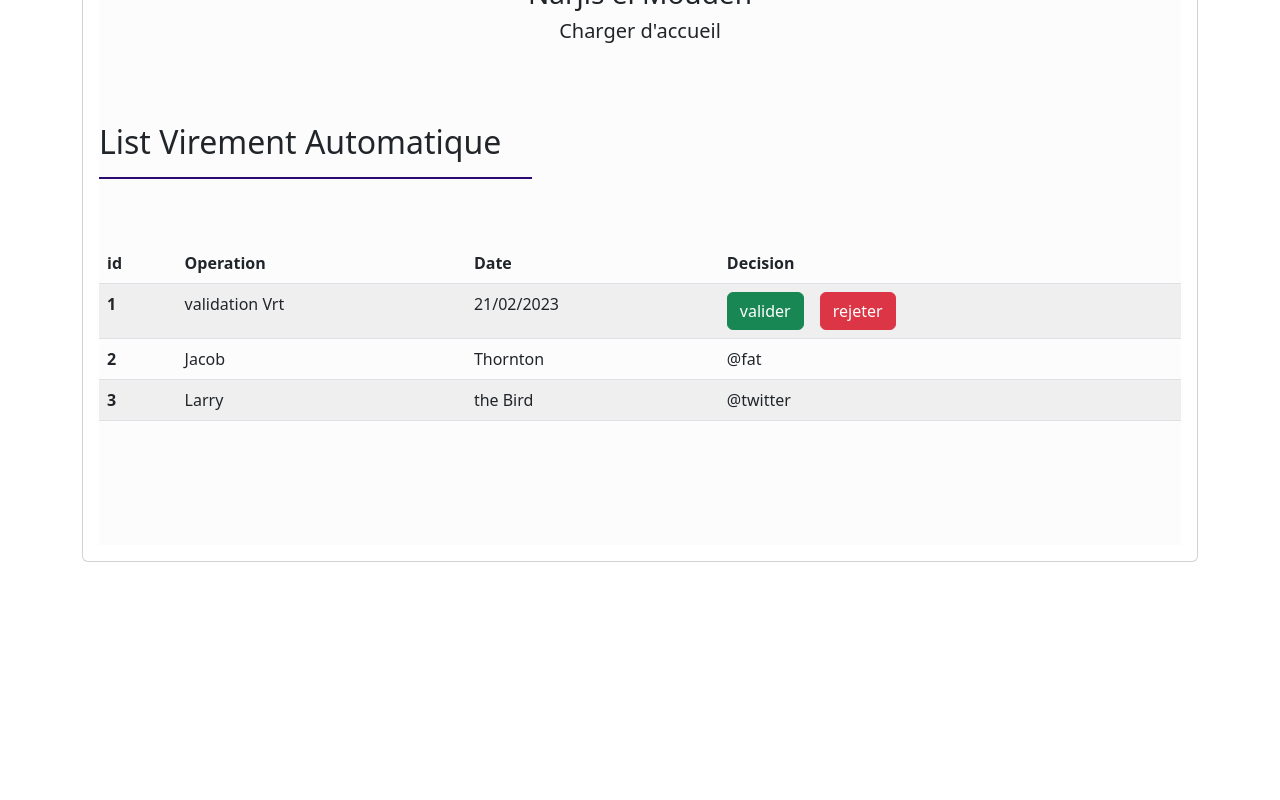
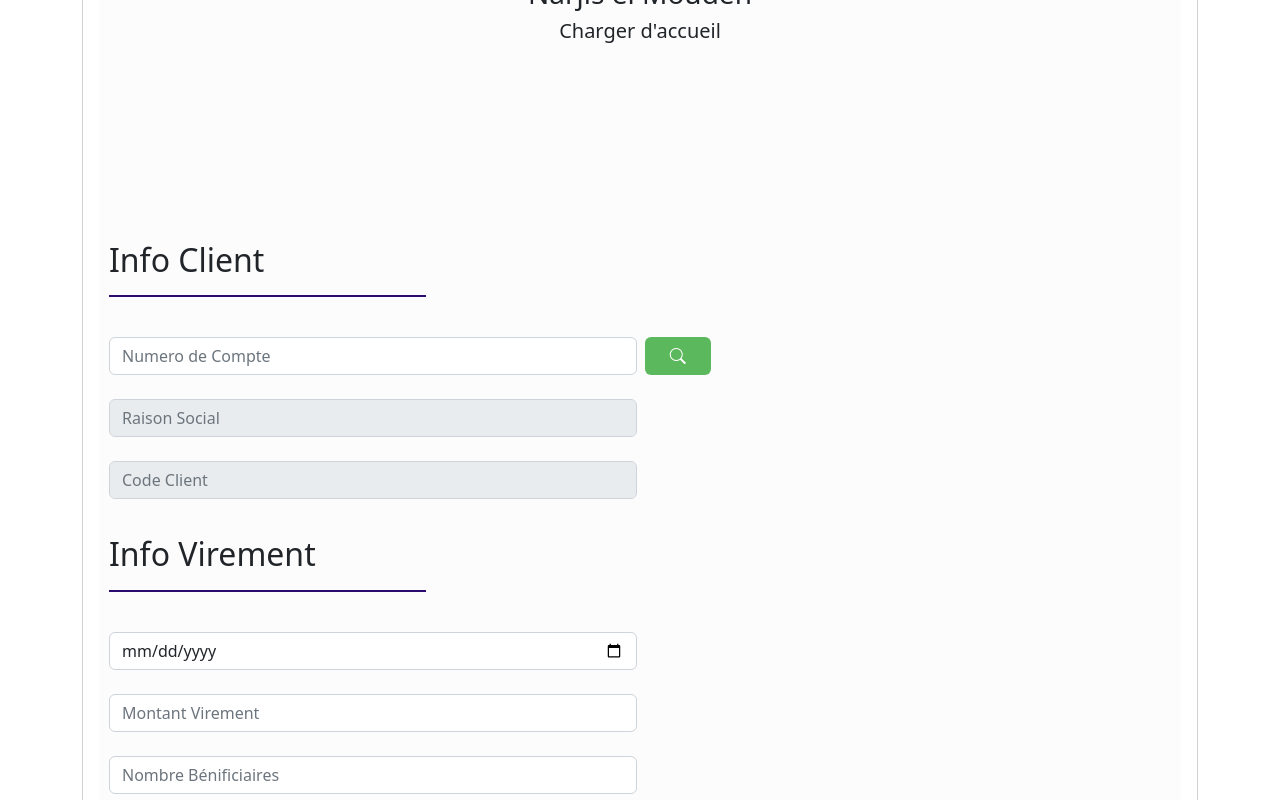
Before and after one commit to drissaitkassi/camunda-angular, an Angular app: page / in a window 1280 px wide. Shown: the part 700-1500 px from the top of the page. Before the commit the page ends 1262 px from the top, so only its background shows below. Built offline with nearby package versions, Linux system fonts and the light colour scheme; no server answers.

Commit message:
add service & interface Task api url environment variable

```diff
--- a/angular.json
+++ b/angular.json
@@ -28,8 +28,8 @@
             ],
             "styles": [
               "src/styles.css",
-              "node_modules/bootstrap/dist/css/bootstrap.min.css"
-
+              "node_modules/bootstrap/dist/css/bootstrap.min.css",
+              "node_modules/bootstrap-icons/font/bootstrap-icons.css"
             ],
             "scripts": []
           },
@@ -74,6 +74,8 @@
             },
             "development": {
               "browserTarget": "camunda-angular:build:development"
+
+
             }
           },
           "defaultConfiguration": "development"
@@ -81,7 +83,8 @@
         "extract-i18n": {
           "builder": "@angular-devkit/build-angular:extract-i18n",
           "options": {
-            "browserTarget": "camunda-angular:build"
+            "browserTarget": "camunda-angular:build",
+
           }
         },
         "test": {
--- a/src/app/app.module.ts
+++ b/src/app/app.module.ts
@@ -7,6 +7,7 @@ import { TemplatePageComponent } from './template-page/template-page.component';
 import { FormCaComponent } from './form-ca/form-ca.component';
 import { TaskGestComponent } from './task-gest/task-gest.component';
 import { TaskApprobateurComponent } from './task-approbateur/task-approbateur.component';
+import {HttpClientModule} from "@angular/common/http";
 
 @NgModule({
   declarations: [
@@ -18,7 +19,8 @@ import { TaskApprobateurComponent } from './task-approbateur/task-approbateur.co
     TaskApprobateurComponent
   ],
   imports: [
-    BrowserModule
+    BrowserModule,
+    HttpClientModule
   ],
   providers: [],
   bootstrap: [AppComponent]
--- a/src/app/form-ca/form-ca.component.html
+++ b/src/app/form-ca/form-ca.component.html
@@ -13,8 +13,8 @@
             <input type="text" class="form-control" placeholder="Numero de Compte">
           </div>
           <div class="col-2 ps-2">
-            <button id="add-btn"  type="submit" class="btn   ps-4 pe-4">
-              <i class="fa-solid fa-magnifying-glass"></i>
+            <button id="add-btn"  type="submit" class="btn   ps-4 pe-4" (click)="handelFormInit()">
+              <i class="bi-search"> </i>
             </button>
           </div>
 
--- a/src/app/form-ca/form-ca.component.ts
+++ b/src/app/form-ca/form-ca.component.ts
@@ -1,4 +1,5 @@
 import { Component, OnInit } from '@angular/core';
+import {CamundaService} from "../services/camunda.service";
 
 @Component({
   selector: 'app-form-ca',
@@ -7,9 +8,23 @@ import { Component, OnInit } from '@angular/core';
 })
 export class FormCaComponent implements OnInit {
 
-  constructor() { }
+  constructor(private taskService:CamundaService) { }
 
   ngOnInit(): void {
+    this.handelFormInit()
   }
 
+  handelFormInit() {
+
+    this.taskService.getTasks().subscribe({
+      next:(data)=>console.log("sucess"),
+      error:(err)=>console.log("error")
+      }
+    );
+    console.log("i should see results ")
+  // start a process instance (the process should be already deployed )
+
+    // show form
+
+  }
 }
--- /dev/null
+++ b/src/app/services/camunda.service.ts
@@ -0,0 +1,18 @@
+import { Injectable } from '@angular/core';
+import {HttpClient} from "@angular/common/http";
+import {environment} from "../../environments/environment";
+import {Observable} from "rxjs";
+
+
+@Injectable({
+  providedIn: 'root'
+})
+export class CamundaService {
+  private baseUrl=environment.apiUri
+
+  constructor(private http:HttpClient) { }
+
+  getTasks():Observable<Task[]>{
+    return this.http.get<Task[]>(`${this.baseUrl}/task`)
+  }
+}
--- a/src/app/template-page/template-page.component.html
+++ b/src/app/template-page/template-page.component.html
@@ -25,8 +25,8 @@
               <h5>Charger d'accueil</h5>
             </div>
           <br>
-<!--          <app-form-ca></app-form-ca>-->
-              <app-task-gest></app-task-gest>
+          <app-form-ca></app-form-ca>
+<!--              <app-task-gest></app-task-gest>-->
         </div>
       </div>
     </div>
--- a/src/environments/environment.ts
+++ b/src/environments/environment.ts
@@ -3,7 +3,10 @@
 // The list of file replacements can be found in `angular.json`.
 
 export const environment = {
-  production: false
+  production: false,
+
+  apiUri:'http://localhost:8081/engine-rest'
+
 };
 
 /*
```
Also changed, not shown: src/app/interfaces/task.ts (added, +20 -0 lines), 1 other file (tests, documents, lock files or other folders).
